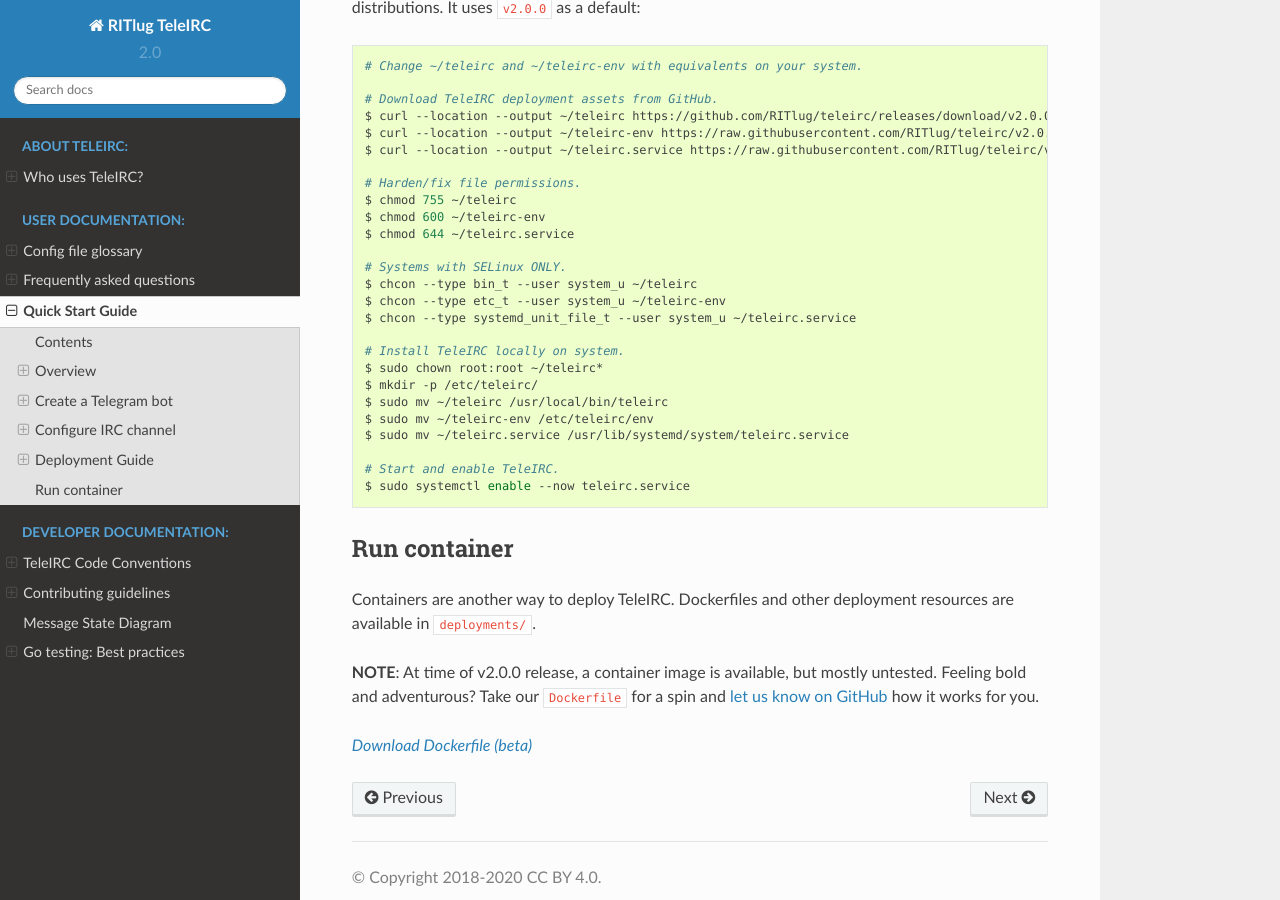
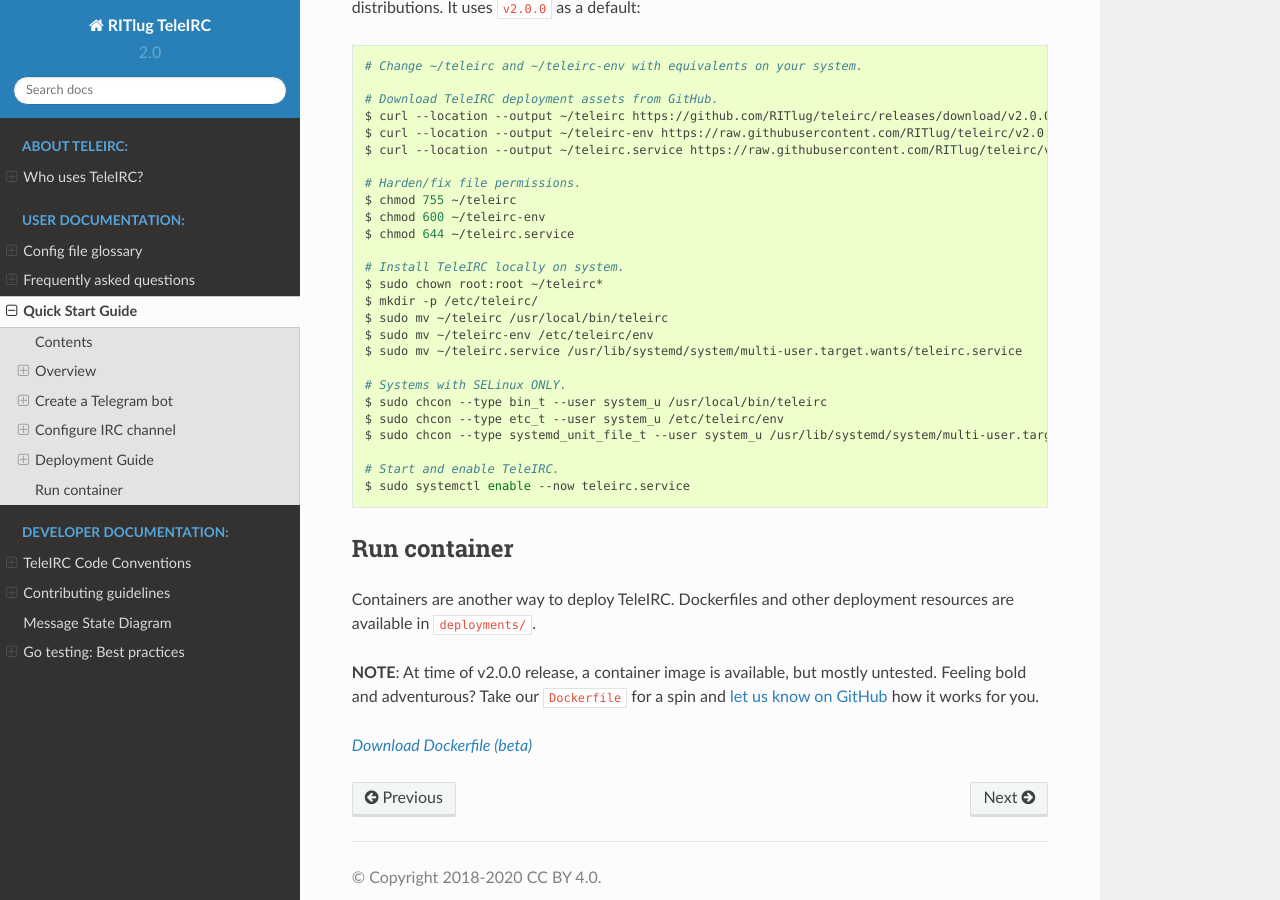
Before and after one commit to RITlug/teleirc, a Sphinx documentation site: the page built from docs/user/quick-start.md, in a window 1280 px wide and 900 px high, scrolled down 4535 px. Built offline with Sphinx 7.4.7 and the Read the Docs theme 2.0.0, drawn with Linux system fonts in a browser that asks for light colours; formulas are drawn with MathJax 3.

```diff
--- a/docs/user/quick-start.md
+++ b/docs/user/quick-start.md
@@ -200,17 +200,17 @@ $ chmod 755 ~/teleirc
 $ chmod 600 ~/teleirc-env
 $ chmod 644 ~/teleirc.service
 
-# Systems with SELinux ONLY.
-$ chcon --type bin_t --user system_u ~/teleirc
-$ chcon --type etc_t --user system_u ~/teleirc-env
-$ chcon --type systemd_unit_file_t --user system_u ~/teleirc.service
-
 # Install TeleIRC locally on system.
 $ sudo chown root:root ~/teleirc*
 $ mkdir -p /etc/teleirc/
 $ sudo mv ~/teleirc /usr/local/bin/teleirc
 $ sudo mv ~/teleirc-env /etc/teleirc/env
-$ sudo mv ~/teleirc.service /usr/lib/systemd/system/teleirc.service
+$ sudo mv ~/teleirc.service /usr/lib/systemd/system/multi-user.target.wants/teleirc.service
+
+# Systems with SELinux ONLY.
+$ sudo chcon --type bin_t --user system_u /usr/local/bin/teleirc
+$ sudo chcon --type etc_t --user system_u /etc/teleirc/env
+$ sudo chcon --type systemd_unit_file_t --user system_u /usr/lib/systemd/system/multi-user.target.wants/teleirc.service
 
 # Start and enable TeleIRC.
 $ sudo systemctl enable --now teleirc.service
```
